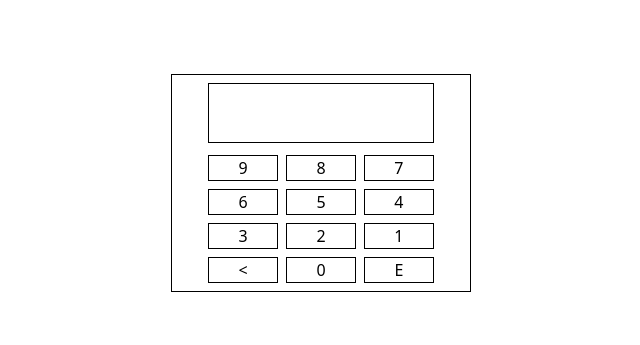
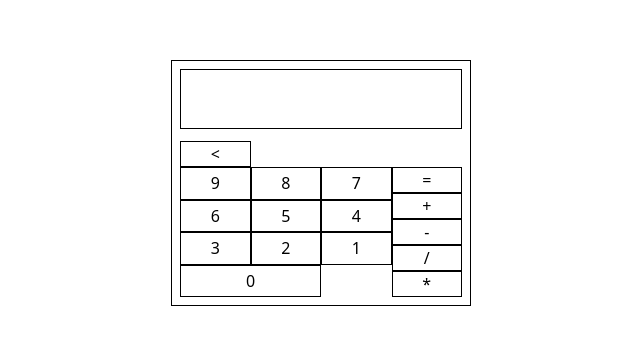
Before and after one commit to muradilinc/homework67, a React (Vite) app: page /calculator in a window 1280 px wide. Shown: the part 137-482 px from the top of the page, without its empty margins (319-959 px from the left). Built offline with nearby package versions, Linux system fonts and the light colour scheme.

Commit message:
сделал калькулятор, переход по нему, есть некоторые баги как когда мы кликаем повторные тип действия

```diff
--- a/src/containers/App/App.tsx
+++ b/src/containers/App/App.tsx
@@ -1,9 +1,14 @@
 import SafePage from '../SafePage/SafePage';
+import {Route, Routes} from 'react-router-dom';
+import CalculatorPage from '../Calculator/CalculatorPage';
 
 const App = () => {
   return (
-    <div>
-      <SafePage/>
+    <div className="container mx-auto">
+      <Routes>
+        <Route path="/" element={<SafePage/>}/>
+        <Route path="/calculator" element={<CalculatorPage/>}/>
+      </Routes>
     </div>
   );
 };
--- /dev/null
+++ b/src/containers/Calculator/CalculatorPage.tsx
@@ -0,0 +1,97 @@
+import {renderNumber} from '../../utils/numbers';
+import {useDispatch, useSelector} from 'react-redux';
+import {RootState} from '../../redux/store';
+import {calculate, setAction, setNumbers, clear} from './CalculatorSlice';
+
+const CalculatorPage = () => {
+  const {showNumbers, memberAction} = useSelector((state: RootState) => state.calculator);
+  const dispatch = useDispatch();
+  console.log(memberAction);
+
+  const actionCalc = (type: string) => {
+    dispatch(setAction(type));
+    if (memberAction){
+      dispatch(calculate());
+    }
+  };
+
+  return (
+    <div className="flex justify-center items-center h-[80vh]">
+      <div className="border w-[300px] border-black p-2">
+        <div className="border border-black h-[60px]">
+          {showNumbers}
+        </div>
+        <div className="grid grid-cols-4 mt-3">
+          <div className="col-span-4 grid grid-cols-4">
+            <button
+              type="button"
+              className="grid place-content-center border border-black"
+              onClick={() => dispatch(clear())}
+            >
+              {'<'}
+            </button>
+          </div>
+          <div className="col-span-3 grid grid-cols-3">
+            {
+              renderNumber().reverse().map((number) =>
+                <button
+                  type="button"
+                  className="grid place-content-center border border-black"
+                  onClick={() => dispatch(setNumbers(number.toString()))}
+                  key={number}
+                >
+                  {number}
+                </button>
+              )
+            }
+            <button
+              type="button"
+              className="grid col-span-2 place-content-center border border-black"
+            >
+              0
+            </button>
+          </div>
+          <div className="col-span-1 grid grid-cols-1">
+            <button
+              type="button"
+              className="grid place-content-center border border-black"
+              onClick={() => dispatch(calculate())}
+            >
+              =
+            </button>
+            <button
+              type="button"
+              className="grid place-content-center border border-black"
+              onClick={() => actionCalc('+')}
+            >
+              +
+            </button>
+            <button
+              type="button"
+              className="grid place-content-center border border-black"
+              onClick={() => actionCalc('-')}
+            >
+              -
+            </button>
+            <button
+              type="button"
+              className="grid place-content-center border border-black"
+              onClick={() => actionCalc('/')}
+            >
+              /
+            </button>
+            <button
+              type="button"
+              className="grid place-content-center border border-black"
+              onClick={() => actionCalc('*')}
+            >
+              *
+            </button>
+          </div>
+        </div>
+      </div>
+    </div>
+  );
+};
+
+export default CalculatorPage;
--- /dev/null
+++ b/src/containers/Calculator/CalculatorSlice.ts
@@ -0,0 +1,89 @@
+import {createSlice, PayloadAction} from '@reduxjs/toolkit';
+
+interface CalculatorState {
+  firstNumber: string;
+  secondNumber: string;
+  showNumbers: string;
+  typeAction: string;
+  memberNumbers: boolean;
+  memberAction: boolean;
+  common: number;
+}
+
+const initialState: CalculatorState = {
+  firstNumber: '',
+  secondNumber: '',
+  showNumbers: '',
+  typeAction: '',
+  memberNumbers: false,
+  memberAction: false,
+  common: 0,
+};
+
+export const CalculatorSlice = createSlice({
+  name: 'calculator',
+  initialState,
+  reducers: {
+    calculate: (state) => {
+      switch(state.typeAction){
+        case '+':
+          state.common = parseInt(state.firstNumber) + parseInt(state.secondNumber);
+          state.showNumbers = state.common.toString();
+          break;
+        case '-':
+          state.common = parseInt(state.firstNumber) - parseInt(state.secondNumber);
+          state.showNumbers = state.common.toString();
+          break;
+        case '*':
+          state.common = parseInt(state.firstNumber) * parseInt(state.secondNumber);
+          state.showNumbers = state.common.toString();
+          break;
+        case '/':
+          state.common = parseInt(state.firstNumber) / parseInt(state.secondNumber);
+          state.showNumbers = state.common.toString();
+          break;
+        default:
+          break;
+      }
+
+      state.memberNumbers = false;
+      state.memberAction = false;
+      state.firstNumber = '';
+      state.secondNumber = '';
+    },
+    clear: (state) => {
+      state.firstNumber = '';
+      state.secondNumber = '';
+      state.showNumbers = '';
+      state.typeAction = '';
+      state.common = 0;
+    },
+    setAction: (state, action: PayloadAction<string>) => {
+
+      state.typeAction = action.payload;
+      state.showNumbers = '';
+      state.memberNumbers = true;
+      // state.memberAction = true;
+    },
+    setNumbers: (state, action: PayloadAction<string>) => {
+      state.showNumbers = state.showNumbers + action.payload;
+      if (state.memberNumbers){
+        state.secondNumber = state.secondNumber + action.payload;
+      } else {
+        state.firstNumber = state.firstNumber + action.payload;
+      }
+
+      // if (state.memberAction){
+      //   state.firstNumber = state.common.toString();
+      // }
+    },
+  }
+});
+
+export const calculatorReducer = CalculatorSlice.reducer;
+export const {
+  setNumbers,
+  setAction,
+  calculate,
+  clear,
+} = CalculatorSlice.actions;
--- a/src/containers/SafePage/SafePage.tsx
+++ b/src/containers/SafePage/SafePage.tsx
@@ -1,25 +1,24 @@
 import {useDispatch, useSelector} from 'react-redux';
 import {RootState} from '../../redux/store';
 import {changePassword, checkPassword, clearPassword, removePassword} from './SafeSlice';
+import {renderNumber} from '../../utils/numbers';
+import {useNavigate} from 'react-router-dom';
 
 const SafePage = () => {
+  const navigate = useNavigate();
   const {password, status} = useSelector((state: RootState) => state.safe);
   const dispatch = useDispatch();
-  const numbers: number[] = [];
-
-  for (let number = 1; number < 10; number++) {
-    numbers.push(number);
-  }
 
   const checkingPassword = () => {
     dispatch(checkPassword());
     setTimeout(() => {
       dispatch(clearPassword());
+      navigate('/calculator');
     }, 3000);
   };
 
   return (
-    <div className="container mx-auto">
+    <>
       <div className="flex justify-center items-center h-[80vh]">
         <div className="border w-[300px] border-black p-2">
           <div className="w-[80%] mx-auto">
@@ -36,7 +35,7 @@ const SafePage = () => {
             </div>
             <div className="grid grid-cols-3 gap-2 mt-3">
               {
-                numbers.reverse().map((number) =>
+                renderNumber().reverse().map((number) =>
                   <button
                     type="button"
                     onClick={() => dispatch(changePassword(number))}
@@ -72,7 +71,7 @@ const SafePage = () => {
           </div>
         </div>
       </div>
-    </div>
+    </>
   );
 };
 
--- a/src/redux/store.ts
+++ b/src/redux/store.ts
@@ -1,9 +1,11 @@
 import {configureStore} from '@reduxjs/toolkit';
 import {safeReducer} from '../containers/SafePage/SafeSlice';
+import {calculatorReducer} from '../containers/Calculator/CalculatorSlice';
 
 export const store = configureStore({
   reducer: {
     safe: safeReducer,
+    calculator: calculatorReducer,
   },
 });
 
--- /dev/null
+++ b/src/utils/numbers.ts
@@ -0,0 +1,9 @@
+export const renderNumber = () => {
+  const numbers: number[] = [];
+
+  for (let number = 1; number < 10; number++) {
+    numbers.push(number);
+  }
+
+  return numbers;
+};
```
